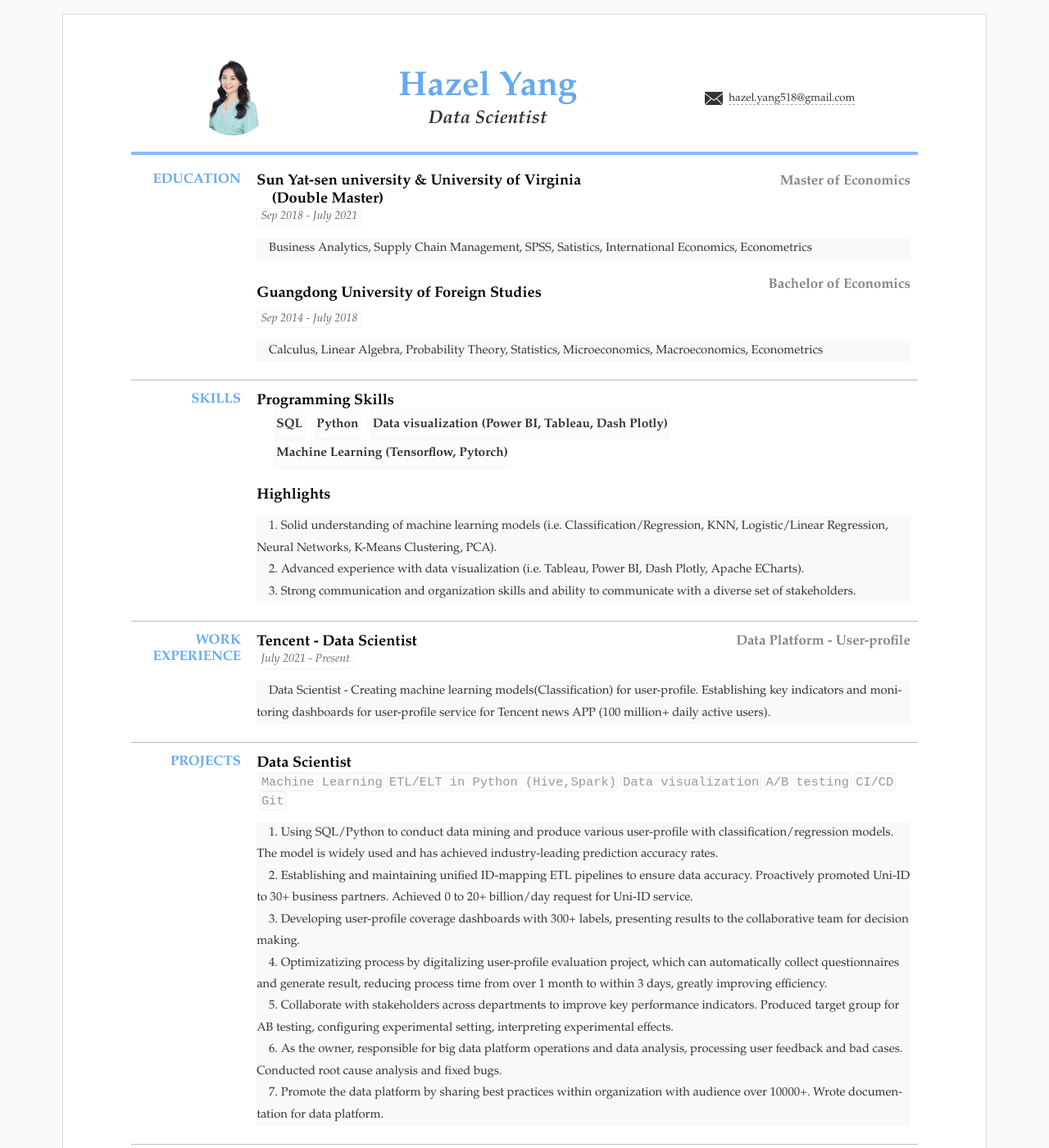
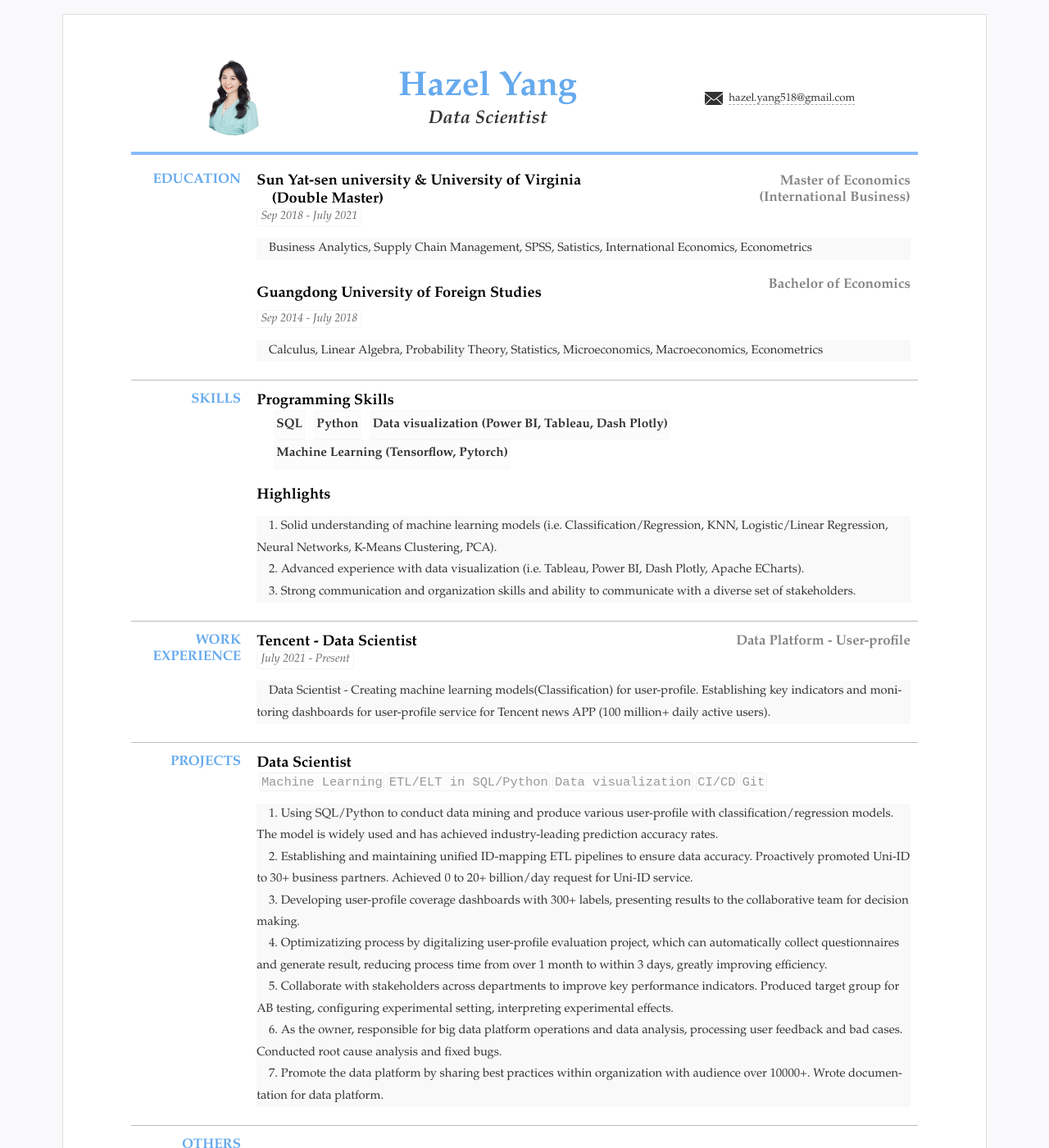
Before and after one commit to hazelyang518/eng_cv, a Jekyll site: the page built from index.html, in a window 1280 px wide and 1400 px high. Shown: the whole window at 82% size. Built offline with Jekyll 4.4.1, drawn with Linux system fonts in a browser that asks for light colours.

Commit message:
Update resume.yml

```diff
--- a/_data/resume.yml
+++ b/_data/resume.yml
@@ -30,6 +30,7 @@ main: #简历主要内容，
            (Double Master)
     duration: "Sep 2018 - July 2021"
     sub: Master of Economics <br>  &nbsp &nbsp
+         (International Business)
     detail: Business Analytics, Supply Chain Management, SPSS, Satistics, International Economics, Econometrics
 
   # - title: Esade
@@ -132,9 +133,9 @@ main: #简历主要内容，
     duration:
     tags:
     - Machine Learning
-    - ETL/ELT in Python (Hive,Spark)
+    - ETL/ELT in SQL/Python
     - Data visualization
-    - A/B testing
+    # - A/B testing
     - CI/CD
     - Git
     # detail: 1.画像挖掘：使用SQL/Python挖掘各类核心标签，如用户应用偏好标签、人群属性标签，用于人群投放场景，标签累计创建人群1000+，产生20+正向场景，覆盖PCG、IEG等BG的多个业务 <br>  &nbsp &nbsp
```
